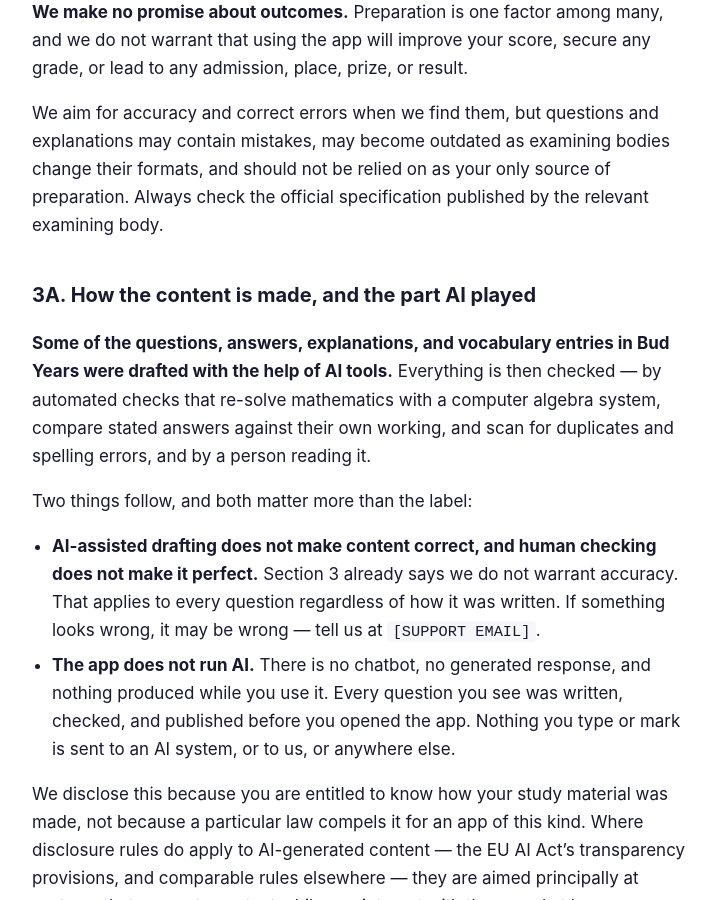
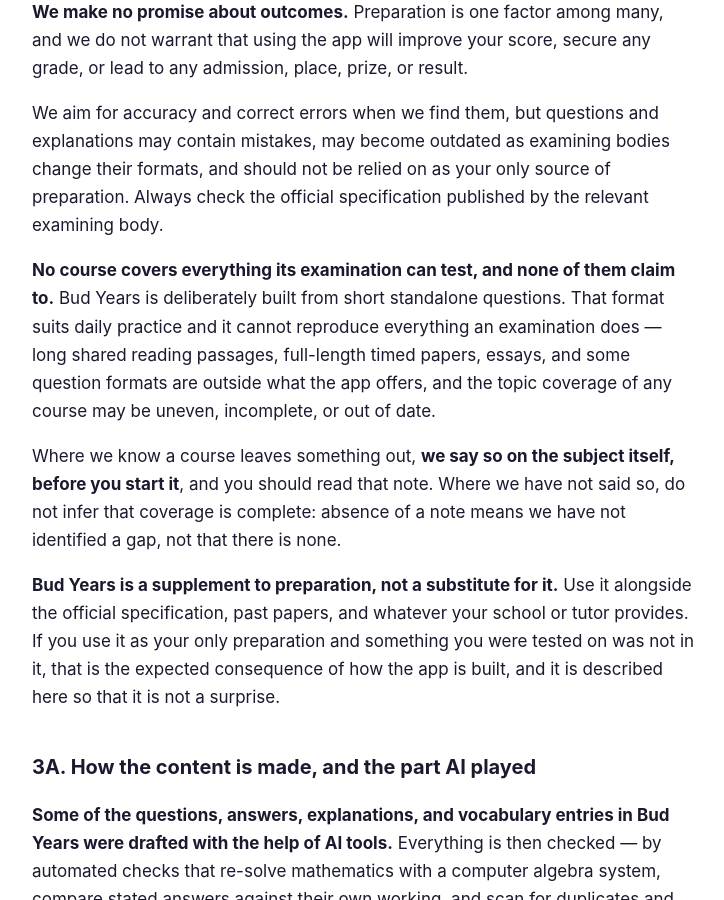
Before and after one commit to Anay-Chauhan/budyears-site, a Jekyll site: the page built from terms.md, in a window 1280 px wide and 900 px high, scrolled down 2344 px. Shown: the whole window, without its empty margins (276-1000 px from the left). Built offline with Jekyll 4.4.1, drawn with Linux system fonts in a browser that asks for light colours.

Commit message:
State plainly that no course covers everything, and point at the per-subject note
A general disclaimer buried in terms does not cure a specific misdescription.
Consumer guarantees that goods match their description cannot be excluded --
that is the whole point of the savings clause in section 10 -- so if a subject
page implies complete coverage and the subject is not complete, this clause
will not save it. The operative document is the description a student reads
before starting, not the terms they did not.

So this does two things rather than one. It states the general position: the
app is built from short standalone questions, that format cannot reproduce long
shared passages, full-length timed papers or essays, and coverage of any course
may be uneven or out of date. And it commits to the specific: where a gap is
known, it is stated on the subject itself before a student starts.

It also says what silence means, because that is the part a disclaimer usually
gets wrong. No note does not mean complete coverage -- it means no gap has been
identified. Claiming otherwise would be the overclaim this clause exists to
prevent.

```diff
--- a/terms.md
+++ b/terms.md
@@ -98,6 +98,24 @@ explanations may contain mistakes, may become outdated as examining bodies
 change their formats, and should not be relied on as your only source of
 preparation. Always check the official specification published by the relevant
 examining body.
+
+**No course covers everything its examination can test, and none of them claim
+to.** Bud Years is deliberately built from short standalone questions. That
+format suits daily practice and it cannot reproduce everything an examination
+does — long shared reading passages, full-length timed papers, essays, and
+some question formats are outside what the app offers, and the topic coverage
+of any course may be uneven, incomplete, or out of date.
+
+Where we know a course leaves something out, **we say so on the subject itself,
+before you start it**, and you should read that note. Where we have not said
+so, do not infer that coverage is complete: absence of a note means we have not
+identified a gap, not that there is none.
+
+**Bud Years is a supplement to preparation, not a substitute for it.** Use it
+alongside the official specification, past papers, and whatever your school or
+tutor provides. If you use it as your only preparation and something you were
+tested on was not in it, that is the expected consequence of how the app is
+built, and it is described here so that it is not a surprise.
 
 ## 3A. How the content is made, and the part AI played
 
```
